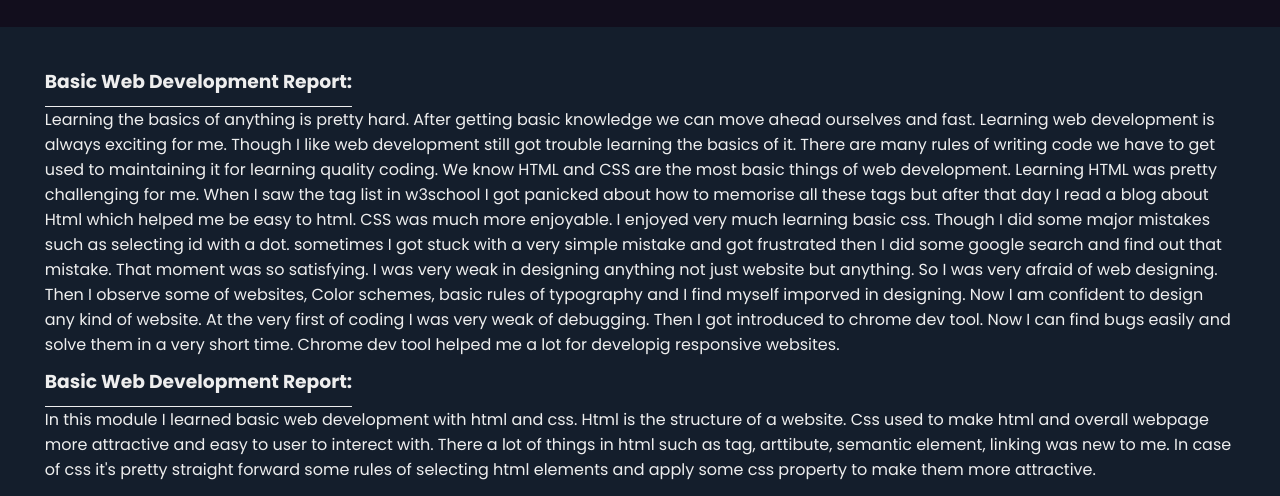
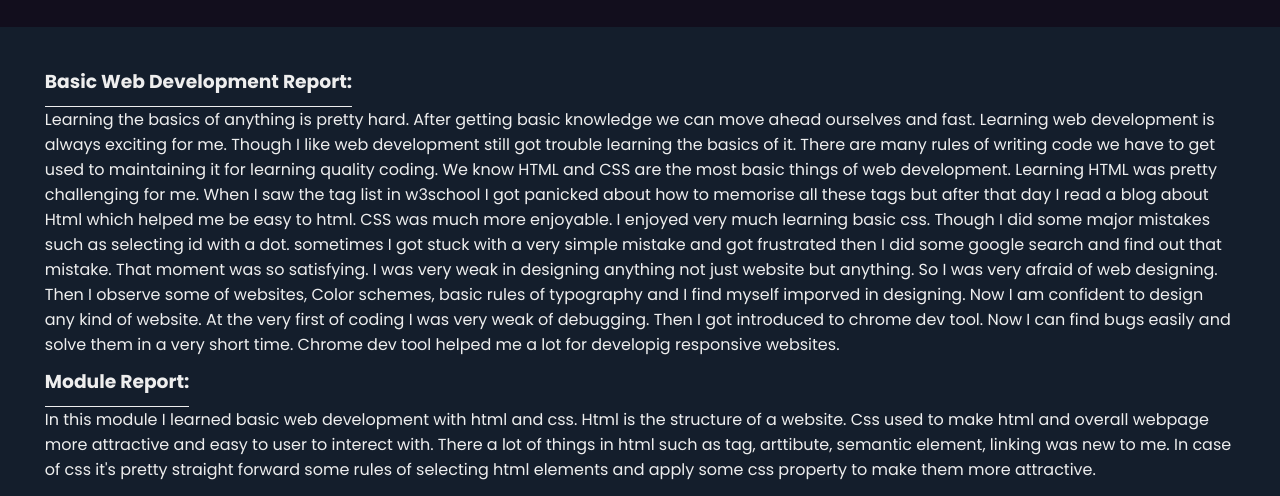
Before and after one commit to tanvirwebtech/rahul-portfolio, a plain HTML site: page sitereport.html in a window 1280 px wide. Shown: the part 298-794 px from the top of the page. Drawn offline with Linux system fonts and the light colour scheme.

Commit message:
change in site report

```diff
--- a/sitereport.html
+++ b/sitereport.html
@@ -77,9 +77,7 @@
                             short time. Chrome dev tool helped me a lot for
                             developig responsive websites.
                         </p>
-                        <h3 class="site-report-heading">
-                            Basic Web Development Report:
-                        </h3>
+                        <h3 class="site-report-heading">Module Report:</h3>
                         <p>
                             In this module I learned basic web development with
                             html and css. Html is the structure of a website.
```
